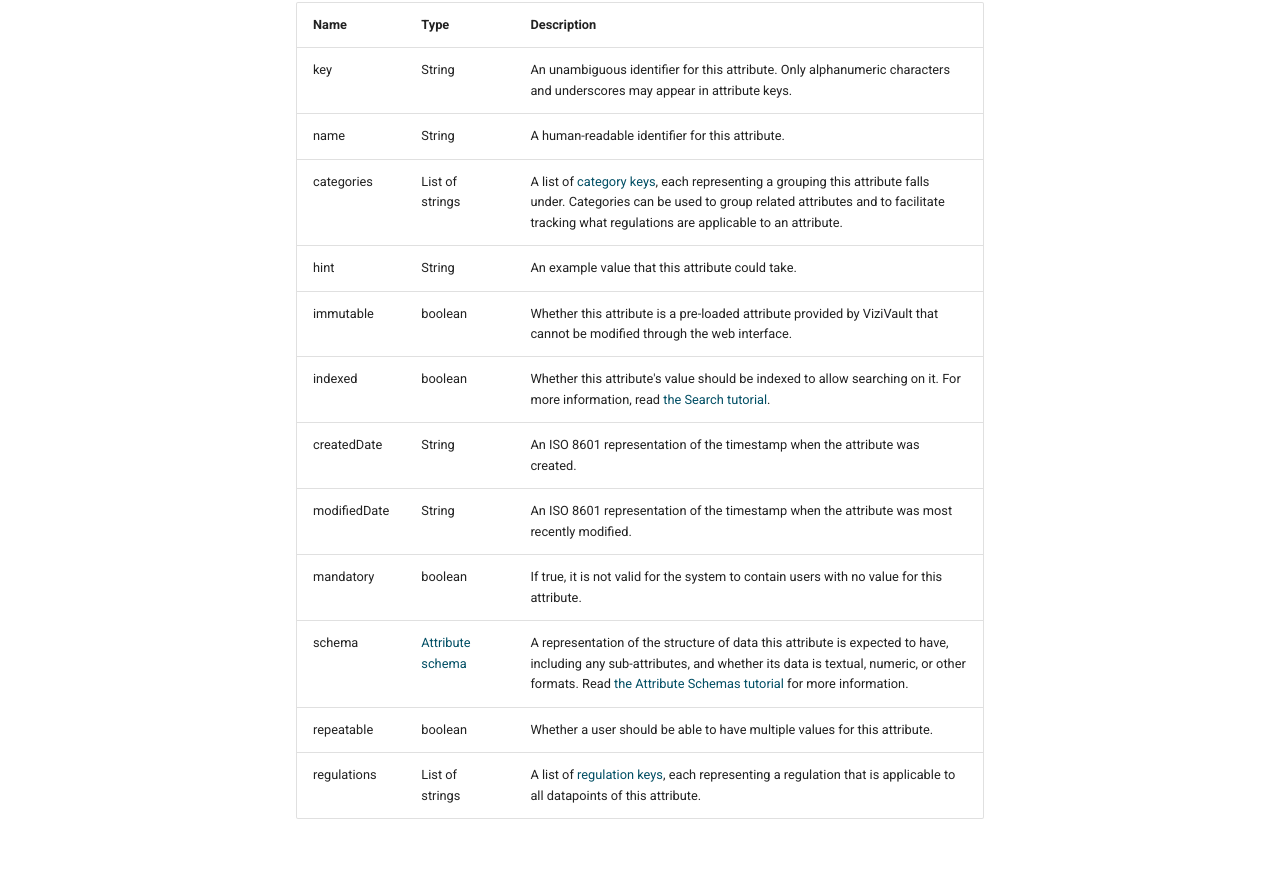
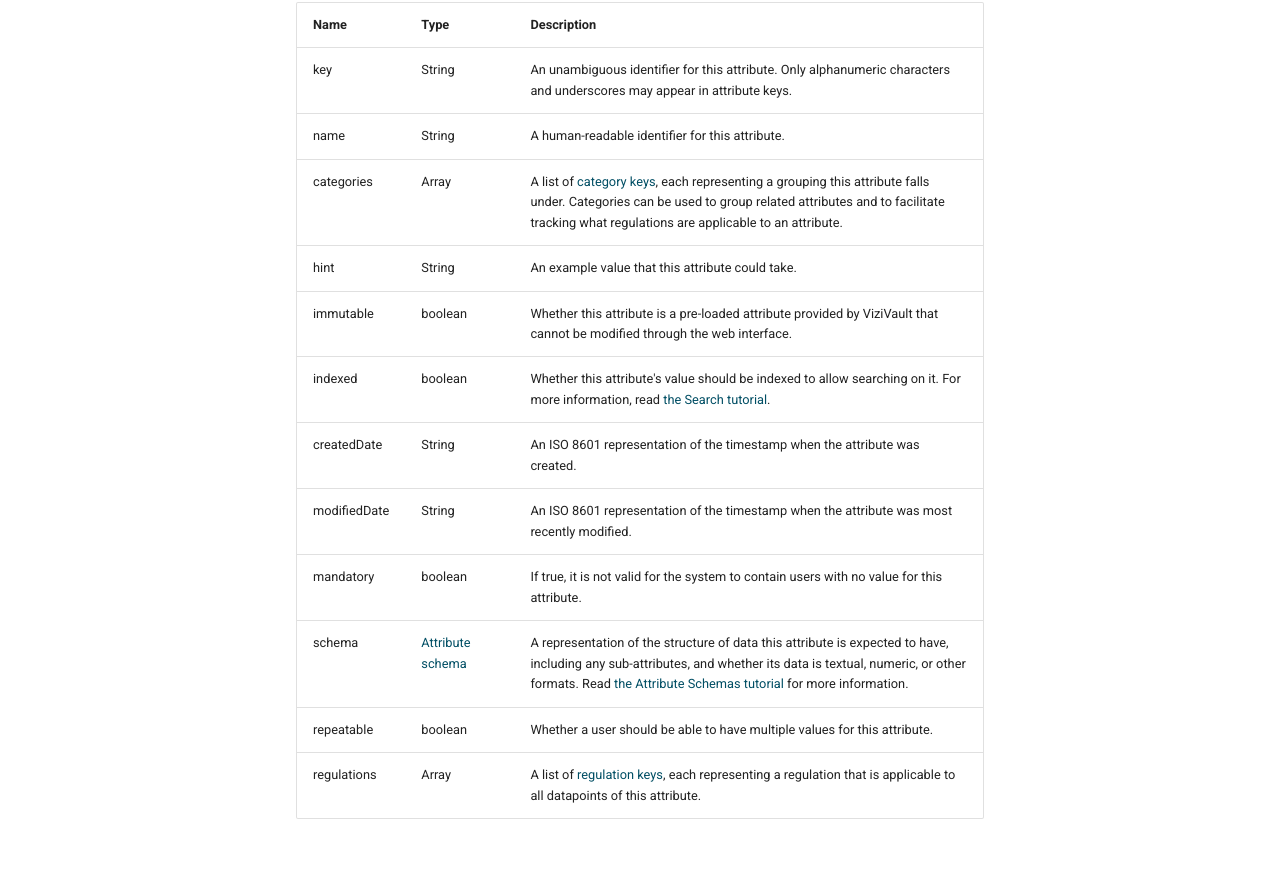
Before and after one commit to anontechnology/documentation, an MkDocs documentation site: the page built from docs/glossary/attribute.md, in a window 1280 px wide and 1400 px high. Shown: the part 464-1344 px from the top of the window. Built offline with MkDocs 1.6.1 and Material for MkDocs 9.7.7, drawn with Linux system fonts in a browser that asks for light colours.

Commit message:
standardize "array<foo>" notation

```diff
--- a/docs/glossary/attribute.md
+++ b/docs/glossary/attribute.md
@@ -10,7 +10,7 @@
 |-----|-----|-----------|
 |key|String|An unambiguous identifier for this attribute. Only alphanumeric characters and underscores may appear in attribute keys.|
 |name|String|A human-readable identifier for this attribute.|
-|categories|List of strings|A list of [category keys](/docs/glossary/category.md), each representing a grouping this attribute falls under. Categories can be used to group related attributes and to facilitate tracking what regulations are applicable to an attribute.|
+|categories|Array<String>|A list of [category keys](/docs/glossary/category.md), each representing a grouping this attribute falls under. Categories can be used to group related attributes and to facilitate tracking what regulations are applicable to an attribute.|
 |hint|String|An example value that this attribute could take.|
 |immutable|boolean|Whether this attribute is a pre-loaded attribute provided by ViziVault that cannot be modified through the web interface.|
 |indexed|boolean|Whether this attribute's value should be indexed to allow searching on it. For more information, read [the Search tutorial](/docs/tutorials.search.md).|
@@ -19,7 +19,7 @@
 |mandatory|boolean|If true, it is not valid for the system to contain users with no value for this attribute.|
 |schema|[Attribute schema](/docs/tutorials/attribute-schemas.md)|A representation of the structure of data this attribute is expected to have, including any sub-attributes, and whether its data is textual, numeric, or other formats. Read [the Attribute Schemas tutorial](/docs/tutorials/attribute-schemas.md) for more information.|
 |repeatable|boolean|Whether a user should be able to have multiple values for this attribute.|
-|regulations|List of strings|A list of [regulation keys](/docs/glossary/regulation.md), each representing a regulation that is applicable to all datapoints of this attribute.|
+|regulations|Array<String>|A list of [regulation keys](/docs/glossary/regulation.md), each representing a regulation that is applicable to all datapoints of this attribute.|
 
 ## Examples
 
```
